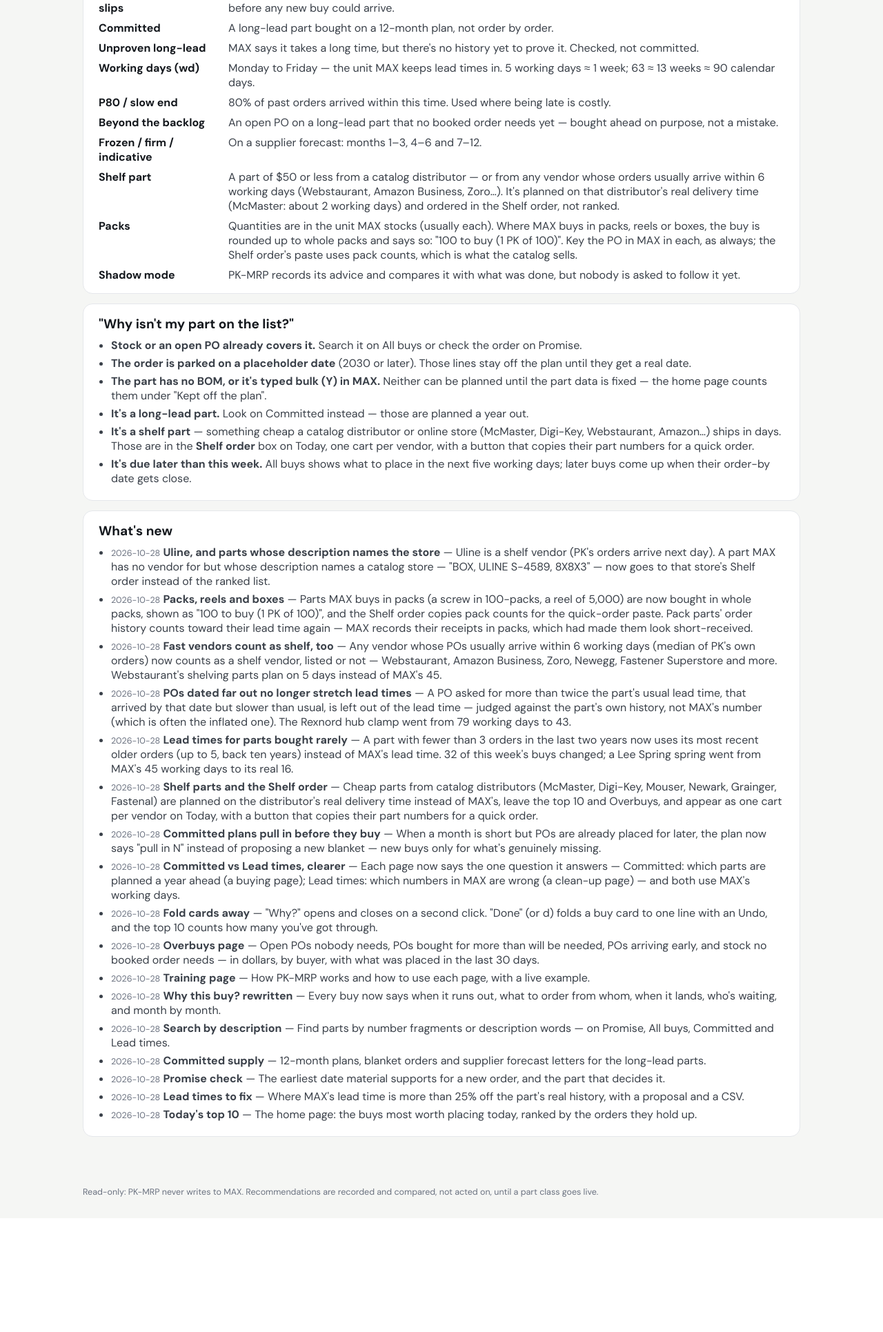
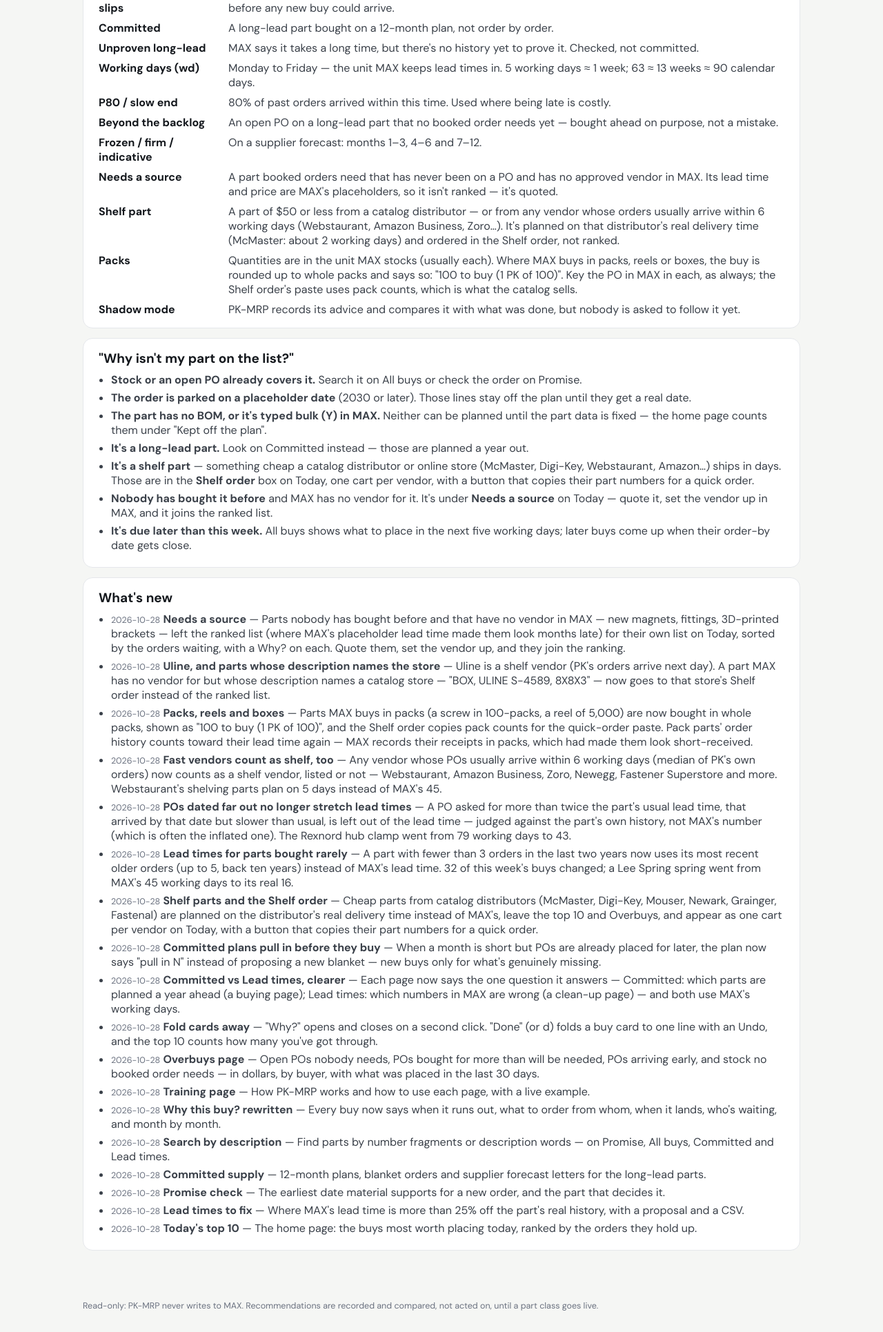
Before and after one commit to jaredPK1/PK-MRP, a Flask app: page /training in a window 1280 px wide. Shown: the part 1645-3576 px from the top of the page at 69% size. Before the commit the page ends 3380 px from the top, so only its background shows below. Run offline with Flask 3, Linux system fonts and the light colour scheme.

Commit message:
Needs a source: unsourced parts leave the ranked list for their own
36 of 161 buys had never been on a PO and had no approved vendor; their
dates rested on MAX's placeholder lead time, so new magnets and fittings
read as months late. They now sit under Needs a source on Today, sorted by
the order value waiting, with a Why? that says to quote first. All buys
points to it. Training and What's new updated.

Co-Authored-By: Claude Opus 5.5 <noreply@anthropic.com>

```diff
--- a/pkmrp/snapshot.py
+++ b/pkmrp/snapshot.py
@@ -124,6 +124,14 @@ def build(run, so_df):
             if o.part == part and o.kind == "buy"
             for p in o.pegs
         ][:60]
+    # No PO ever, no approved vendor, no store in the description: the dates
+    # rest on MAX's default lead time and nobody can place it yet. A buyer
+    # quotes these; they don't belong in the ranked list.
+    needs_source = [b for b in buys if not b["vendor"]]
+    buys = [b for b in buys if b["vendor"]]
+    for i, b in enumerate(buys, 1):
+        b["rank"] = i
+    needs_source.sort(key=lambda b: (-b["order_value"], b["need_by"], b["part"]))
     unscheduled = run["worklists"]["unscheduled"]
     segments = run.get("segments") or []
     seg_counts = Counter(r["segment"] for r in segments)
@@ -156,8 +164,10 @@ def build(run, so_df):
             "committed": seg_counts.get("committed", 0),
             "unproven_long": seg_counts.get("unproven_long", 0),
             "lead_time_fixes": len(params),
+            "needs_source": len(needs_source),
         },
         "buys": [{k: _iso(v) for k, v in b.items()} for b in buys],
+        "needs_source": [{k: _iso(v) for k, v in b.items()} for b in needs_source],
         "segments": [r for r in segments if r["segment"] != "order_driven"],
         "segment_counts": dict(seg_counts),
         "params": params,
--- a/pkmrp/web/app.py
+++ b/pkmrp/web/app.py
@@ -363,7 +363,8 @@ def create_app():
     def why(part):
         """The why trace for one buy -- an HTMX fragment."""
         snap = snapshot.load_latest() or abort(404)
-        b = next((b for b in snap["buys"] if b["part"] == part), None) or abort(404)
+        rows = snap["buys"] + snap.get("needs_source", [])
+        b = next((b for b in rows if b["part"] == part), None) or abort(404)
         return render_template("_why.html", b=b, today_iso=date.today().isoformat())
 
     app.config["DATA_DIR"] = os.environ.get("DATA_DIR", snapshot.DATA_DIR)
--- a/pkmrp/web/templates/_why.html
+++ b/pkmrp/web/templates/_why.html
@@ -13,6 +13,9 @@
   </div>
 
   <div class="story-action">
+    {% if not b.vendor %}
+    <div class="warn"><span class="lbl">Source</span> Nobody has bought this before and MAX has no approved vendor for it. Get a quote first; the dates below use MAX's default lead time of {{ s.lead_days|round|int }} working days{% if not b.unit_cost %}, and MAX has no cost for it{% endif %}.</div>
+    {% endif %}
     <div><span class="lbl">Do</span> Order <b>{{ b.qty|qty }}</b>{% if b.packs %} ({{ b.packs }} {{ b.pack_uom or 'pack' }} of {{ b.pack_qty|qty }}){% endif %}{% if s.vendor %} from <b>{{ s.vendor|title }}</b>{% endif %}{% if b.spend %} · about {{ b.spend|money }}{% endif %}{% if s.later_qty %} — that's what can't wait; the other {{ s.later_qty|qty }} can be ordered by {{ s.later_place_by|nice_date }}{% endif %}.</div>
     <div><span class="lbl">Lands</span> around <b>{{ s.arrives_if_ordered_today|nice_date }}</b> if placed today — {{ s.lead_days|round|int }} working days, {{ s.lead_source|lead_words }}</div>
     {% if s.orders_slipping %}<div class="warn"><span class="lbl">Watch</span> {{ s.orders_slipping }} order{{ '' if s.orders_slipping == 1 else 's' }} need{{ 's' if s.orders_slipping == 1 else '' }} it before then and stock doesn't cover {{ 'it' if s.orders_slipping == 1 else 'them' }} — {{ 'it slips' if s.orders_slipping == 1 else 'they slip' }} unless an open PO is pulled in or a faster source is found.</div>
--- a/pkmrp/web/templates/buys.html
+++ b/pkmrp/web/templates/buys.html
@@ -12,6 +12,7 @@
     </label>
   </form>
 </section>
+{% if snap.needs_source %}<p class="muted small">Not here: {{ snap.needs_source|length }} parts with no vendor yet — they're under <a href="{{ script_root }}/#src-h">Needs a source</a> on Today. Shelf parts are in the Shelf order.</p>{% endif %}
 <div class="table-tools"><input type="search" class="table-filter" placeholder="Filter: part number or description words — e.g. 2300 lens" aria-label="Filter the table"><span class="muted small filter-count"></span></div>
 <div class="table-wrap">
 <table class="dense">
--- a/pkmrp/web/templates/training.html
+++ b/pkmrp/web/templates/training.html
@@ -81,6 +81,7 @@
     <dt>P80 / slow end</dt><dd>80% of past orders arrived within this time. Used where being late is costly.</dd>
     <dt>Beyond the backlog</dt><dd>An open PO on a long-lead part that no booked order needs yet — bought ahead on purpose, not a mistake.</dd>
     <dt>Frozen / firm / indicative</dt><dd>On a supplier forecast: months 1–3, 4–6 and 7–12.</dd>
+    <dt>Needs a source</dt><dd>A part booked orders need that has never been on a PO and has no approved vendor in MAX. Its lead time and price are MAX's placeholders, so it isn't ranked — it's quoted.</dd>
     <dt>Shelf part</dt><dd>A part of $50 or less from a catalog distributor — or from any vendor whose orders usually arrive within 6 working days (Webstaurant, Amazon Business, Zoro…). It's planned on that distributor's real delivery time (McMaster: about 2 working days) and ordered in the Shelf order, not ranked.</dd>
     <dt>Packs</dt><dd>Quantities are in the unit MAX stocks (usually each). Where MAX buys in packs, reels or boxes, the buy is rounded up to whole packs and says so: "100 to buy (1 PK of 100)". Key the PO in MAX in each, as always; the Shelf order's paste uses pack counts, which is what the catalog sells.</dd>
     <dt>Shadow mode</dt><dd>PK-MRP records its advice and compares it with what was done, but nobody is asked to follow it yet.</dd>
@@ -95,6 +96,7 @@
     <li><b>The part has no BOM, or it's typed bulk (Y) in MAX.</b> Neither can be planned until the part data is fixed — the home page counts them under "Kept off the plan".</li>
     <li><b>It's a long-lead part.</b> Look on Committed instead — those are planned a year out.</li>
     <li><b>It's a shelf part</b> — something cheap a catalog distributor or online store (McMaster, Digi-Key, Webstaurant, Amazon…) ships in days. Those are in the <b>Shelf order</b> box on Today, one cart per vendor, with a button that copies their part numbers for a quick order.</li>
+    <li><b>Nobody has bought it before</b> and MAX has no vendor for it. It's under <b>Needs a source</b> on Today — quote it, set the vendor up in MAX, and it joins the ranked list.</li>
     <li><b>It's due later than this week.</b> All buys shows what to place in the next five working days; later buys come up when their order-by date gets close.</li>
   </ul>
 </section>
--- a/pkmrp/web/whats_new.py
+++ b/pkmrp/web/whats_new.py
@@ -5,6 +5,11 @@ Every feature people can see gets a line here in the same change
 """
 
 WHATS_NEW = (
+    (
+        "2026-10-28",
+        "Needs a source",
+        "Parts nobody has bought before and that have no vendor in MAX — new magnets, fittings, 3D-printed brackets — left the ranked list (where MAX's placeholder lead time made them look months late) for their own list on Today, sorted by the orders waiting, with a Why? on each. Quote them, set the vendor up, and they join the ranking.",
+    ),
     (
         "2026-10-28",
         "Uline, and parts whose description names the store",
```
Also changed, not shown: pkmrp/web/templates/home.html (+23 -0 lines), tests/test_rank_web.py (+17 -0 lines).
